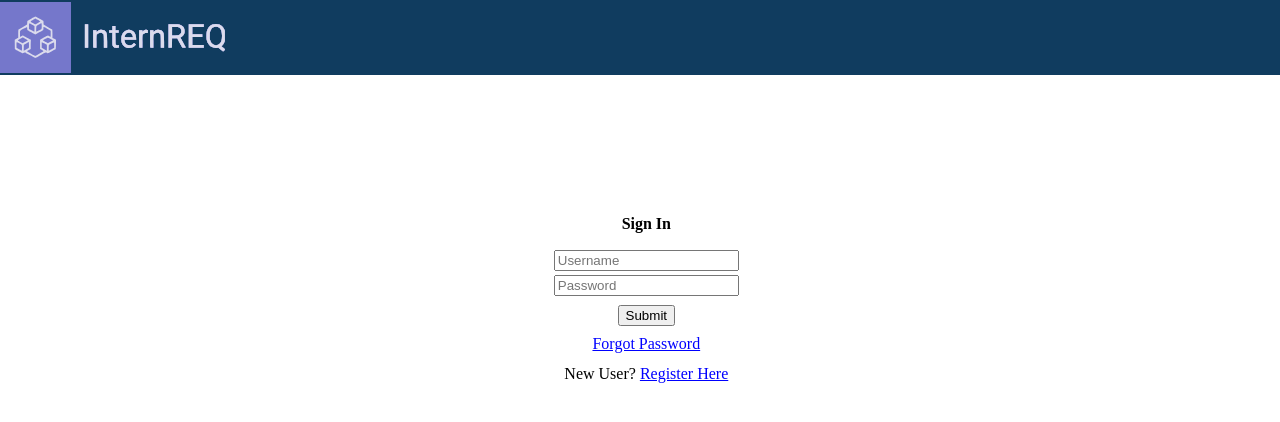
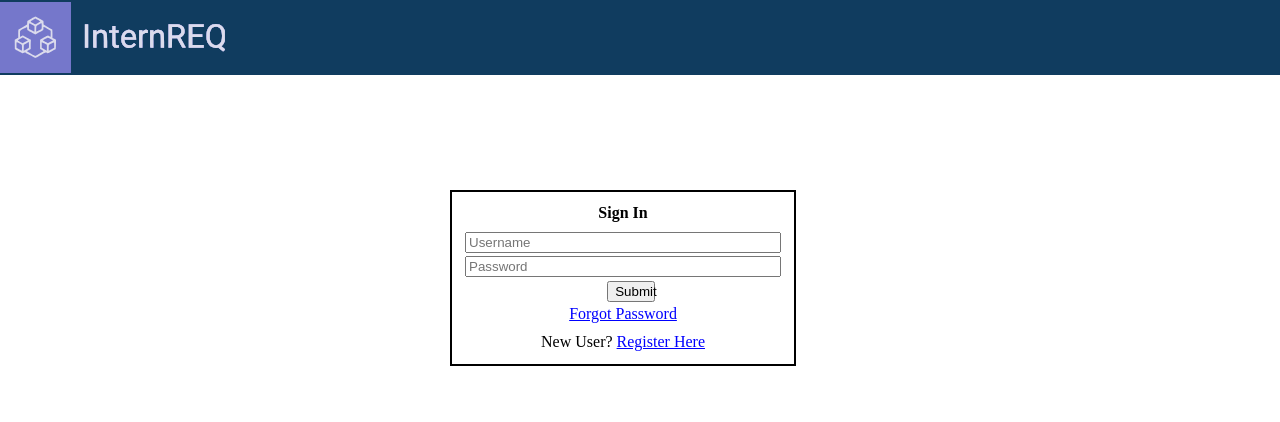
Before and after one commit to MohamadMaarouf/myfitnessdiary, a Flask app: page /login in a window 1280 px wide. Shown: the top 422 px of the page. Run offline with Flask 2, Linux system fonts and the light colour scheme.

Commit message:
Updated login page to use a from and server fixes

```diff
--- a/flaskr.py
+++ b/flaskr.py
@@ -1,3 +1,14 @@
+'''Flask server to handle routing for InternREQ.com. '''
+
+'''
+Authors:
+    Tom Birmingham
+    Christopher Conlon
+    Daniel G.
+    Davis Jaekle
+    Mohamad M.
+'''
+
 from flask import Flask, render_template, redirect, url_for, request
 
 app = Flask(__name__)
@@ -11,6 +22,16 @@ def landing():
 @app.route('/login')
 def login():
     return render_template('login.html')
+
+# This method will eventually post credentials to databse
+# -->Credential's fail: push error message
+# -->Credential's pass: push user's dash
+
+
+@app.route('/login', methods=['POST'])
+def login_foward():
+    pswrd = request.form['Password']
+    return (request.form['Username'])
 
 
 @app.route('/registration')
@@ -29,9 +50,7 @@ def registrationPost():
     email = request.form['Email']
 
     if(pswrd != confirm):
-        # from the plus sign on we need to append a <style> tag to target the form and make sure specific things
-        # match
-        return (render_template('registration.html') + "<h1>Password missmatch</h1>")
+        return (render_template('registration.html') + "<script>alert('Passwords do not match');</script>")
 
     return ("<h1>" + firstName + " " + lastName + " " + user + " " + verify + " " + pswrd + " " + confirm + " " + email + "</h1>")
 
@@ -55,6 +74,11 @@ def foward_dash():
 
 # END: Temporary code for testing how to foward based on user input
 
+'''
+Based on the user_type returned from database query:
+ foward user to appropriate dashboard
+'''
+
 
 @app.route('/dashboard', methods=['POST'])
 def dashboard():
--- a/static/login.css
+++ b/static/login.css
@@ -7,14 +7,27 @@ a:visited{
 }
 
 .logger{
-    margin-top: 17%;
-    margin-left: 43%;
+    border: 2px solid black;
+    text-align: center;
     display: grid;
-    grid-template-rows: 25px 15px 20px 20px 20px;
-    gap: 10px;
+    row-gap: 10px;
+    margin-top:15%;
+    margin-left: 35%;
+    padding: 1%;
+    width: 25%;
+    height: 45%;
+}
+
+#creds{
+    display: grid;
+    row-gap: 5%;
+    grid-row: 50% 50%;
+}
+ #creds button{
+    position: relative;
     width: 15%;
-    text-align: center;
-}
+    left: 45%;
+ }
 .logoBar{
     position: absolute;
     background-color: #103C5F;
--- a/templates/login.html
+++ b/templates/login.html
@@ -15,11 +15,11 @@
     </div>
     <div class="logger">
         <div><span><b>Sign In</b></span></div>
-        <div><input id="user" type="text" placeholder="Username"></div>
-        <div><input id="pass" type="password" placeholder="Password"></div>
-        <!--USE THIS AS MODAL-->
-        <div><a href="/dashboard"><button id="submit" value="landing()">Submit</button></a></div>
-        <!--USE THIS AS MODAL-->
+        <form action="" method="POST" id="creds">
+            <input name="Username" type="text" placeholder="Username" required>
+            <input name="Password" type="password" placeholder="Password" required>
+            <button type="submit">Submit</button>
+        </form>
         <div><a href="#">Forgot Password</a></div>
         <div>New User? <a href="/registration"> Register Here</a></div>
     </div>
```
Also changed, not shown: templates/registration.html (+5 -2 lines).
